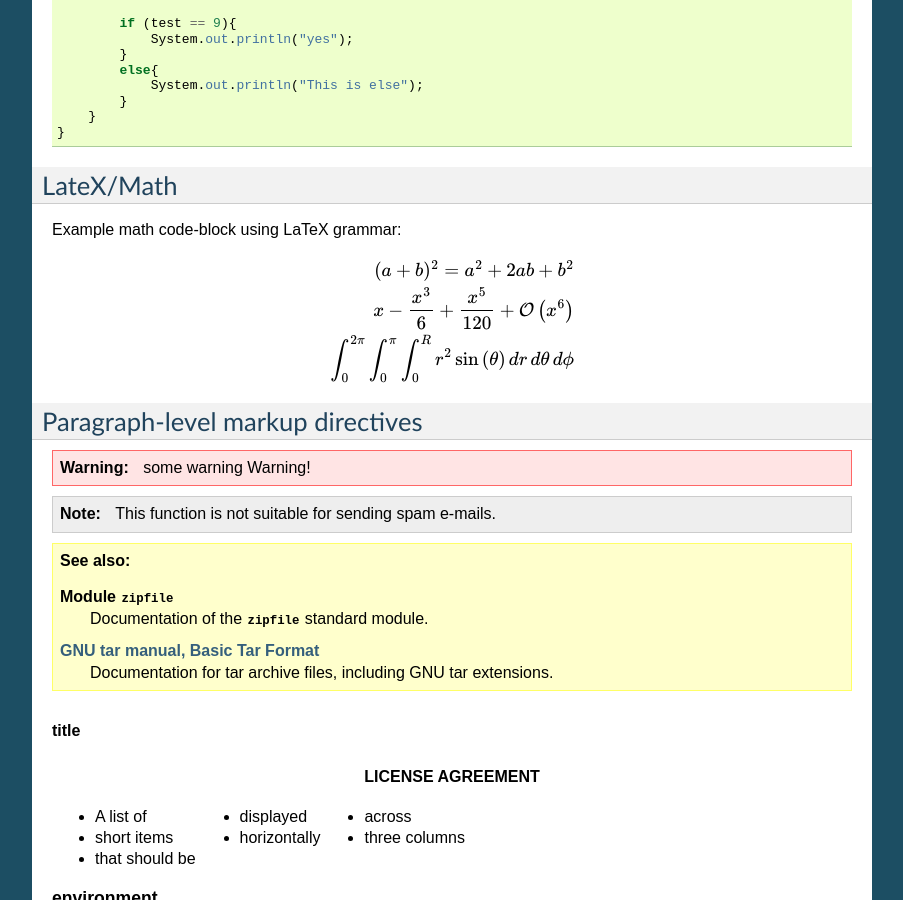
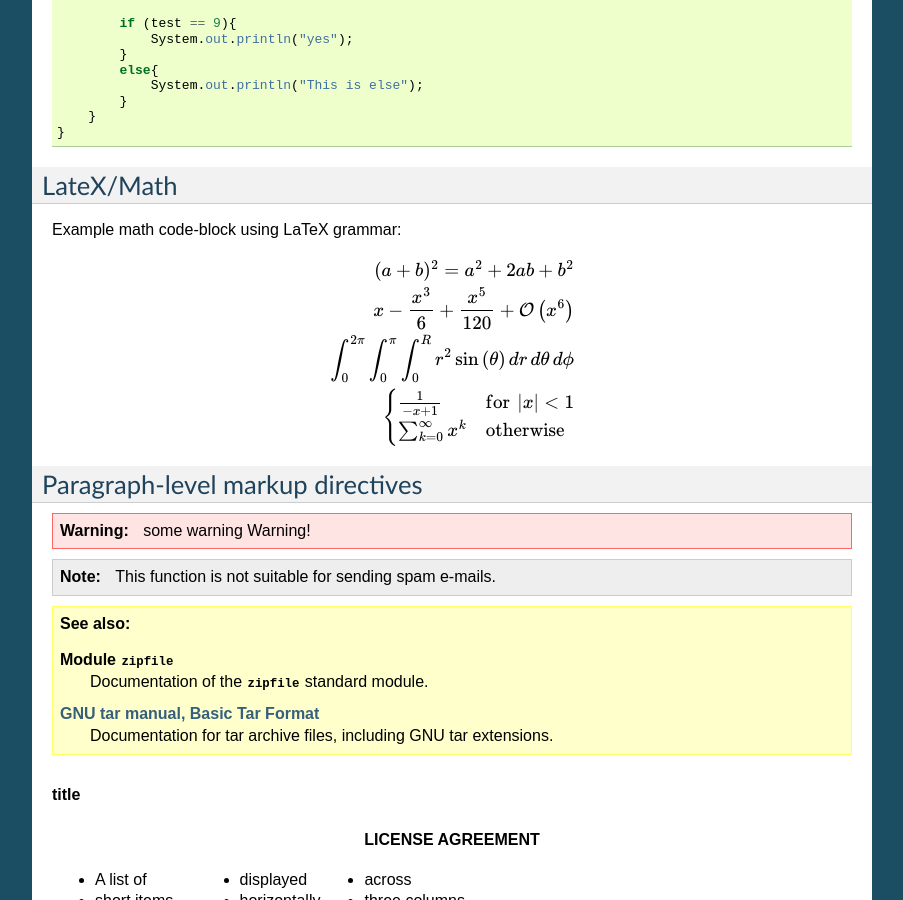
Before and after one commit to launerbie/roastchicken, a Sphinx documentation site: the page built from docs/source/sphinx_examples.rst, in a window 1280 px wide and 900 px high, scrolled down 1176 px. Shown: the whole window, without its empty margins (198-1101 px from the left). Built offline with Sphinx 7.4.7, drawn with Linux system fonts in a browser that asks for light colours; formulas are drawn with MathJax 3.

Commit message:
added latex/math example

```diff
--- a/docs/source/sphinx_examples.rst
+++ b/docs/source/sphinx_examples.rst
@@ -94,6 +94,8 @@ Example math code-block using LaTeX grammar:
     x - \frac{x^{3}}{6} + \frac{x^{5}}{120} + \mathcal{O}\left(x^{6}\right)
 
     \int_{0}^{2 \pi}\int_{0}^{\pi}\int_{0}^{R} r^{2} \sin{\left (\theta \right )}\, dr\, d\theta\, d\phi
+
+    \begin{cases} \frac{1}{- x + 1} & \text{for}\: \left\lvert{x}\right\rvert < 1 \\\sum_{k=0}^{\infty} x^{k} & \text{otherwise} \end{cases}
 
 
 ---------------------------------
```
